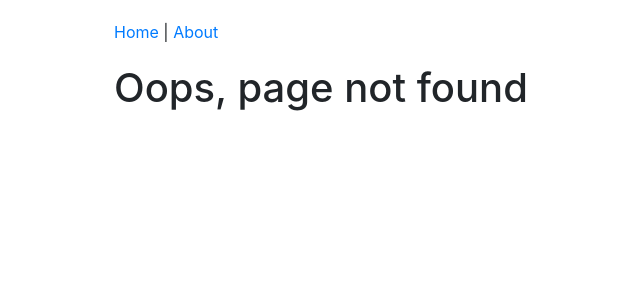
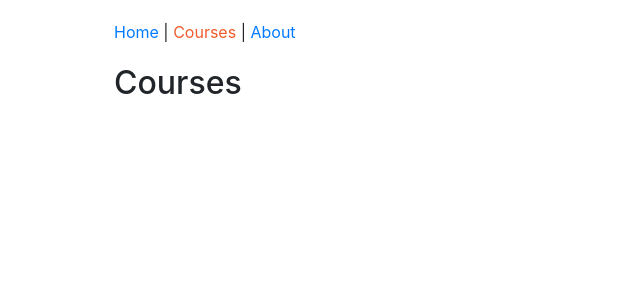
Before and after one commit to grimesjr/courses-redux, a React app: page /courses in a window 1280 px wide. Before the commit this address had no page. Shown: the top 300 px of the page, without its empty margins (116-756 px from the left). Built offline with nearby package versions, Linux system fonts and the light colour scheme.

Commit message:
added courses page and route

```diff
--- a/src/components/App.js
+++ b/src/components/App.js
@@ -2,6 +2,7 @@
 import { Route, Switch } from 'react-router-dom';
 import HomePage from './Home/HomePage';
 import AboutPage from './About/AboutPage';
+import CoursesPage from './courses/CoursesPage';
 import Header from './common/Headers';
 import PageNotFound from './PageNotFound';
 
@@ -12,6 +13,7 @@
       <Switch>
         <Route exact path="/" component={HomePage} />
         <Route exact path="/about" component={AboutPage} />
+        <Route exact path="/courses" component={CoursesPage} />
         <Route component={PageNotFound} />
       </Switch>
     </div>
--- a/src/components/common/Headers.js
+++ b/src/components/common/Headers.js
@@ -10,6 +10,10 @@
         Home
       </NavLink>
       {' | '}
+      <NavLink to="/courses" activeStyle={activeStyle} exact>
+        Courses
+      </NavLink>
+      {' | '}
       <NavLink to="/about" activeStyle={activeStyle} exact>
         About
       </NavLink>
--- /dev/null
+++ b/src/components/courses/CoursesPage.js
@@ -0,0 +1,9 @@
+import React from 'react';
+
+class CoursesPage extends React.Component {
+  render() {
+    return <h2>Courses</h2>;
+  }
+}
+
+export default CoursesPage;
```
